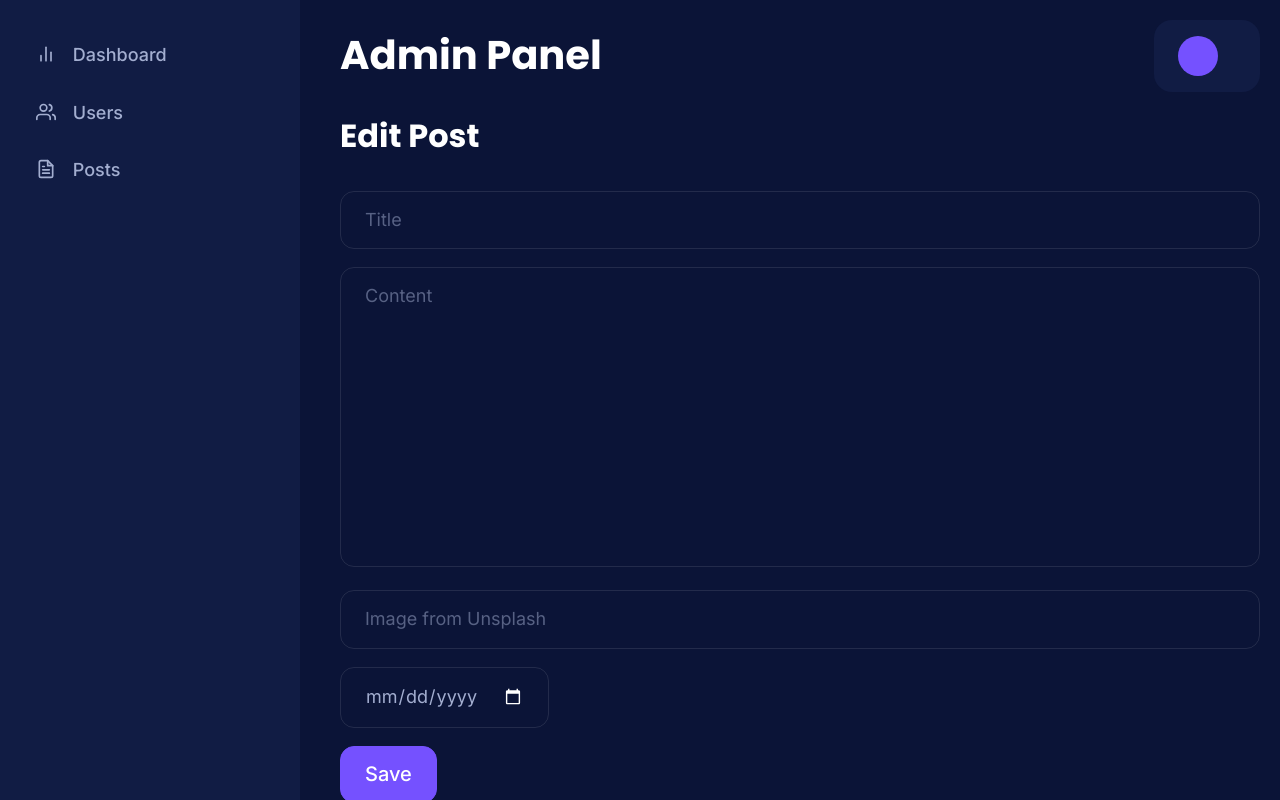
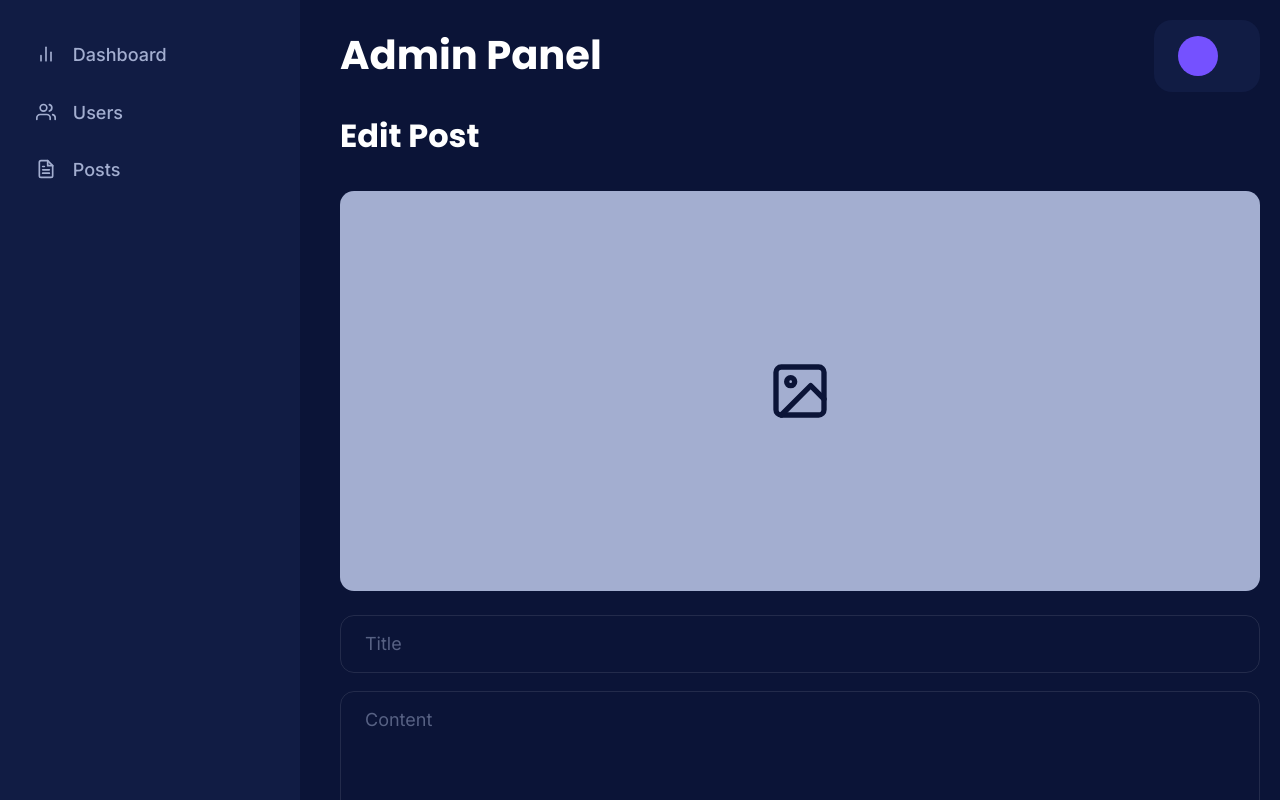
Before and after one commit to danielavornic/ebs-dashboard, a React (Create React App) app: page /posts/1 in a window 1280 px wide. Built offline with nearby package versions, Linux system fonts and the light colour scheme; no server answers; sample sign-in values are in the browser's storage.

Commit message:
create PostImage to preview post image + handle errors

```diff
--- a/src/features/posts/components/PostForm.tsx
+++ b/src/features/posts/components/PostForm.tsx
@@ -4,6 +4,7 @@ import { PostInterface } from 'types/post';
 import useUserContext from 'hooks/useUserContext';
 
 import { Button, Input, Textarea } from 'components';
+import PostImage from './PostImage';
 
 interface Props {
   post?: PostInterface;
@@ -23,6 +24,7 @@ const PostForm = ({ post: data, postAction }: Props) => {
   const { user } = useUserContext();
 
   const [post, setPost] = useState(blankPost);
+  const [isImageValid, setIsImageValid] = useState(false);
   const { title, content, date, image } = post;
 
   const handleChange = (
@@ -37,8 +39,8 @@ const PostForm = ({ post: data, postAction }: Props) => {
   const handleSubmit = async (event: FormEvent) => {
     event.preventDefault();
 
-    if (!image.includes('unsplash')) {
-      alert('Please select an image from Unsplash');
+    if (!isImageValid) {
+      alert('Please input a valid image URL from Unsplash');
       return;
     }
 
@@ -55,6 +57,12 @@ const PostForm = ({ post: data, postAction }: Props) => {
   }, [data]);
 
   return (
+    <>
+      <PostImage
+        imageUrl={image}
+        isImageValid={isImageValid}
+        setIsImageValid={setIsImageValid}
+      />
       <form className='form' onSubmit={handleSubmit}>
         <div className='form__group'>
           <label htmlFor='title' hidden>
@@ -118,6 +126,7 @@ const PostForm = ({ post: data, postAction }: Props) => {
           </Button>
         </div>
       </form>
+    </>
   );
 };
 
--- /dev/null
+++ b/src/features/posts/components/PostImage.tsx
@@ -0,0 +1,45 @@
+import { useEffect } from 'react';
+import { FiImage } from 'react-icons/fi';
+
+interface Props {
+  imageUrl: string;
+  isImageValid: boolean;
+  setIsImageValid: React.Dispatch<React.SetStateAction<boolean>>;
+}
+
+const PostImage = ({ imageUrl, isImageValid, setIsImageValid }: Props) => {
+  useEffect(() => {
+    const checkImg = async () => {
+      const res = await fetch(imageUrl).catch(() => {
+        setIsImageValid(false);
+        return;
+      });
+
+      if (res?.status === 200)
+        setIsImageValid((await res.blob()).type.startsWith('image/'));
+    };
+
+    if (imageUrl.includes('https://images.unsplash.com/photo')) {
+      checkImg();
+    } else {
+      setIsImageValid(false);
+    }
+    // eslint-disable-next-line react-hooks/exhaustive-deps
+  }, [imageUrl]);
+
+  return (
+    <div className='mb-24'>
+      {isImageValid ? (
+        <img className='post-image' src={imageUrl} alt='Post' />
+      ) : (
+        <div className='post-image-placeholder'>
+          <div className='post-image-placeholder__icon'>
+            <FiImage fontSize={64} />
+          </div>
+        </div>
+      )}
+    </div>
+  );
+};
+
+export default PostImage;
--- /dev/null
+++ b/src/styles/components/PostImage.scss
@@ -0,0 +1,19 @@
+.post-image {
+  border-radius: $border-radius-small;
+  height: 400px;
+  width: auto;
+  display: block;
+}
+
+.post-image-placeholder {
+  border-radius: $border-radius-small;
+  height: 400px;
+  background-color: $light-grey-blue;
+  display: flex;
+  justify-content: center;
+  align-items: center;
+
+  &__icon {
+    color: $main-bg-color;
+  }
+}
--- a/src/styles/index.scss
+++ b/src/styles/index.scss
@@ -16,6 +16,7 @@
 @import 'components/Textarea';
 @import 'components/Table';
 @import 'components/PostCard';
+@import 'components/PostImage';
 @import 'components/Grid';
 
 @import 'pages';
```
Lines whose indentation alone changed are shown as unchanged.
